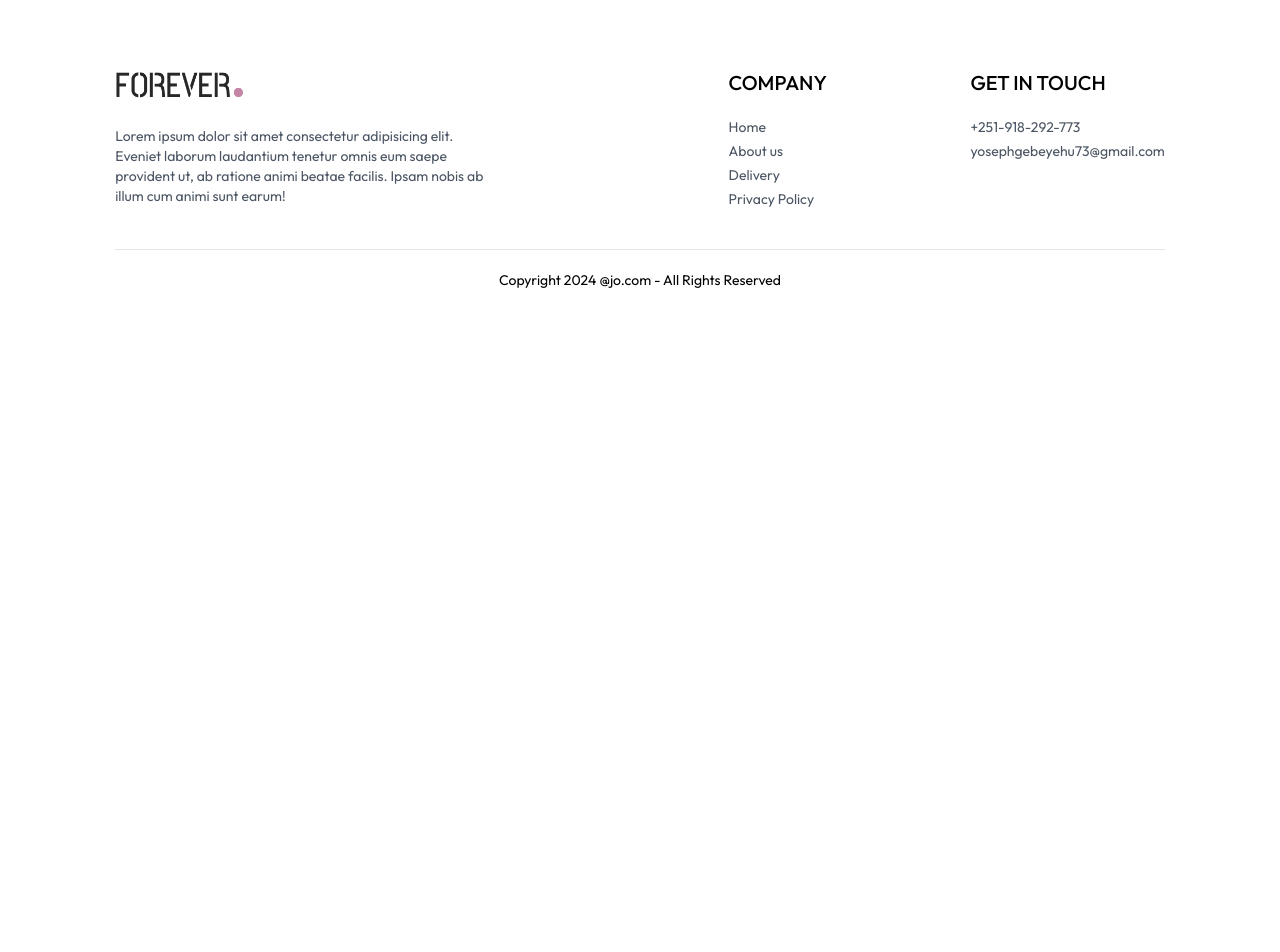
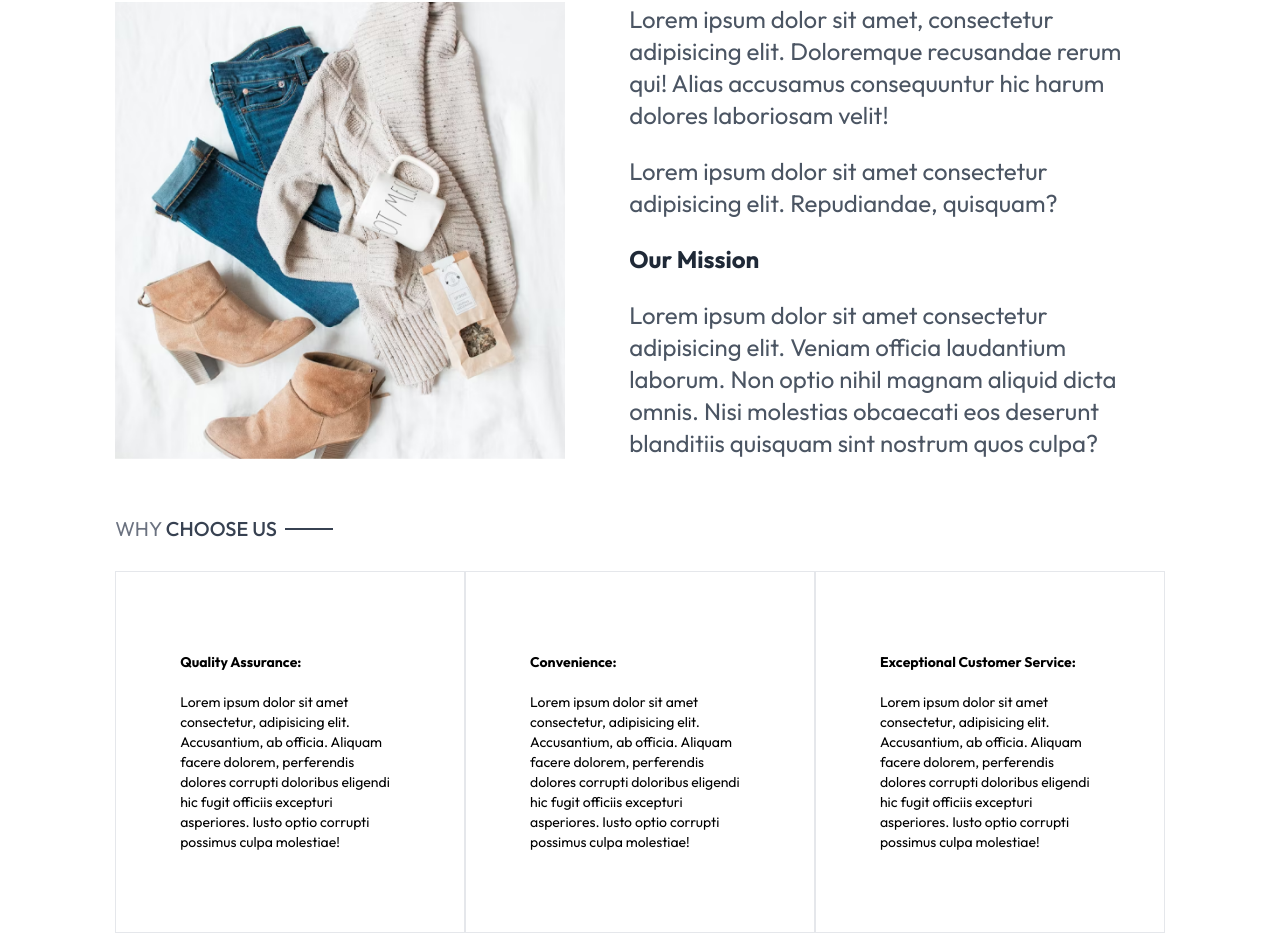
Before and after one commit to Yoseph-Gebeyehu/E-Commerce-Website, a React (Vite) app in the folder frontend/: page /about in a window 1280 px wide. Shown: the part 196-1148 px from the top of the page. Before the commit the page ends 800 px from the top, so only its background shows below. Built offline with nearby package versions, Linux system fonts and the light colour scheme.

Commit message:
Add about us page.

```diff
--- a/frontend/src/pages/About.jsx
+++ b/frontend/src/pages/About.jsx
@@ -1,7 +1,76 @@
 import React from "react";
+import Title from "../components/Title";
+import { assets } from "../assets/frontend_assets/assets";
+import Newsletterbox from "../components/Newsletterbox";
 
 const About = () => {
-  return <div>About</div>;
+  return (
+    <div>
+      <div className="text-2xl text-start pt-8 border-t ">
+        <Title text1={"ABOUT"} text2={"US"} />
+        <div className="my-10 flex flex-col md:flex-row gap-16">
+          <img
+            className="w-full md:max-w-[450px]"
+            src={assets.about_img}
+            alt=""
+          />
+          <div className="flex flex-col justify-center gap-6 md:w-2/4 text-gray-600 ">
+            <p className="text-gray-600">
+              Lorem ipsum dolor sit amet, consectetur adipisicing elit.
+              Doloremque recusandae rerum qui! Alias accusamus consequuntur hic
+              harum dolores laboriosam velit!
+            </p>
+            <p className="text-gray-600">
+              Lorem ipsum dolor sit amet consectetur adipisicing elit.
+              Repudiandae, quisquam?
+            </p>
+            <b className="text-gray-800 ">Our Mission</b>
+            <p className="text-gray-600">
+              Lorem ipsum dolor sit amet consectetur adipisicing elit. Veniam
+              officia laudantium laborum. Non optio nihil magnam aliquid dicta
+              omnis. Nisi molestias obcaecati eos deserunt blanditiis quisquam
+              sint nostrum quos culpa?
+            </p>
+          </div>
+        </div>
+
+        <div className="text-xl py-4">
+          <Title text1={"WHY"} text2={"CHOOSE US"} />
+        </div>
+        <div className="flex flex-col md:flex-row text-sm mb-20">
+          <div className="border px-10 md:px-16 py-8 sm:py-20 flex flex-col gap-5">
+            <b>Quality Assurance:</b>
+            <p>
+              Lorem ipsum dolor sit amet consectetur, adipisicing elit.
+              Accusantium, ab officia. Aliquam facere dolorem, perferendis
+              dolores corrupti doloribus eligendi hic fugit officiis excepturi
+              asperiores. Iusto optio corrupti possimus culpa molestiae!
+            </p>
+          </div>
+          <div className="border px-10 md:px-16 py-8 sm:py-20 flex flex-col gap-5">
+            <b>Convenience:</b>
+            <p>
+              Lorem ipsum dolor sit amet consectetur, adipisicing elit.
+              Accusantium, ab officia. Aliquam facere dolorem, perferendis
+              dolores corrupti doloribus eligendi hic fugit officiis excepturi
+              asperiores. Iusto optio corrupti possimus culpa molestiae!
+            </p>
+          </div>
+          <div className="border px-10 md:px-16 py-8 sm:py-20 flex flex-col gap-5">
+            <b>Exceptional Customer Service:</b>
+            <p>
+              Lorem ipsum dolor sit amet consectetur, adipisicing elit.
+              Accusantium, ab officia. Aliquam facere dolorem, perferendis
+              dolores corrupti doloribus eligendi hic fugit officiis excepturi
+              asperiores. Iusto optio corrupti possimus culpa molestiae!
+            </p>
+          </div>
+        </div>
+
+        <Newsletterbox />
+      </div>
+    </div>
+  );
 };
 
 export default About;
```
